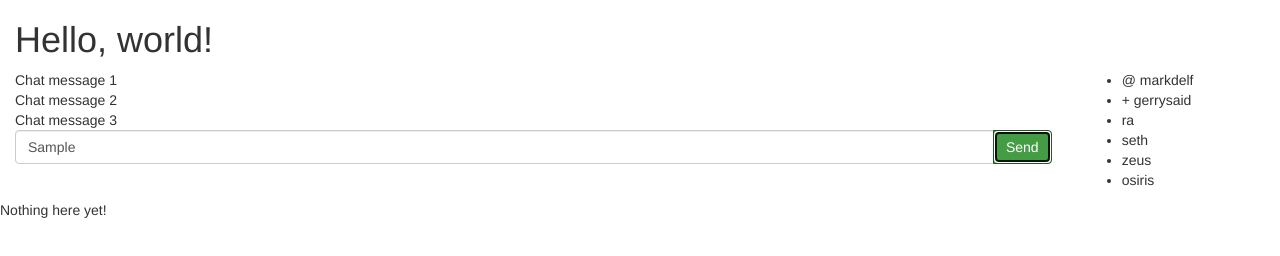
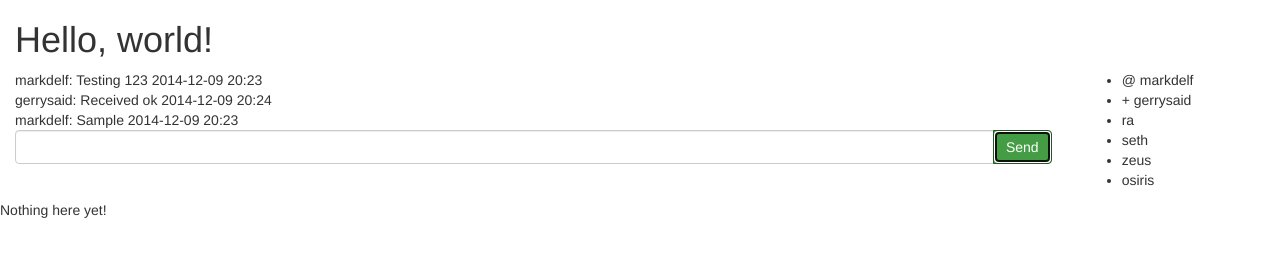
Before and after one commit to TheGer/ircmobileapp, a website: page webroot/index.html in a window 1280 px wide. Both pictures are taken after typing "Sample" into the empty fields and a click on the button "Send". Drawn offline with nearby package versions, Linux system fonts and the light colour scheme; some packages are replaced by stand-ins of ours.

Commit message:
Basic message list
Typing in text adds messages to chat history

```diff
--- a/webroot/index.html
+++ b/webroot/index.html
@@ -27,17 +27,20 @@
       <div class="row">
         <div class="col-md-10">
           <div class="chat-history">
-            <div class="message">Chat message 1</div>
-            <div class="message">Chat message 2</div>
-            <div class="message">Chat message 3</div>
+            <div class="message" ng-repeat="chatItem in chatHistory">
+              <span class="message-user">{{chatItem.username}}:</span> <span class="message-text">{{chatItem.message}}</span>
+              <span class="message-date">{{chatItem.created}}</span>
+            </div>
           </div>
           <div class="chat-control">
-            <div class="input-group">
-              <input type="text" class="form-control" />
-              <span class="input-group-btn">
-                <button class="btn btn-success" type="button">Send</button>
-              </span>
-            </div>
+            <form ng-submit="onSendMessage()">
+              <div class="input-group">
+                <input type="text" class="form-control" id="chatMessage" required="required" />
+                <span class="input-group-btn">
+                  <button class="btn btn-success" type="submit">Send</button>
+                </span>
+              </div>
+            </form>
           </div>
         </div>
         <div class="col-md-2 users-area">
@@ -47,7 +50,7 @@
                 <span ng-switch-when="op">@</span>
                 <span ng-switch-when="voice">+</span>
               </span>
-              <span>{{user.name}}</span>
+              <span>{{user.username}}</span>
             </li>
           </ul>
         </div>
--- a/webroot/js/app.js
+++ b/webroot/js/app.js
@@ -2,11 +2,26 @@ var ircApp = angular.module('ircApp', []);
 
 ircApp.controller('ChatRoomCtrl', function ($scope) {
   $scope.users = [
-    {'name': 'markdelf', 'level': 'op' },
-    {'name': 'gerrysaid', 'level': 'voice' },
-    {'name': 'ra', 'level': '' },
-    {'name': 'seth', 'level': '' },
-    {'name': 'zeus', 'level': '' },
-    {'name': 'osiris', 'level': '' }
+    {'username': 'markdelf', 'level': 'op' },
+    {'username': 'gerrysaid', 'level': 'voice' },
+    {'username': 'ra', 'level': '' },
+    {'username': 'seth', 'level': '' },
+    {'username': 'zeus', 'level': '' },
+    {'username': 'osiris', 'level': '' }
   ];
+
+  $scope.chatHistory = [
+    {'username': 'markdelf', 'created': '2014-12-09 20:23', 'message': 'Testing 123'},
+    {'username': 'gerrysaid', 'created': '2014-12-09 20:24', 'message': 'Received ok'},
+  ];
+
+  $scope.onSendMessage = function() {
+    var newText = $("#chatMessage").val();
+    $("#chatMessage").val('');
+    $scope.chatHistory.push({'username': 'markdelf', 'created': '2014-12-09 20:23', 'message': newText});
+  }
 });
+
+$(function(){
+    $("#chatMessage").focus();
+});
```
